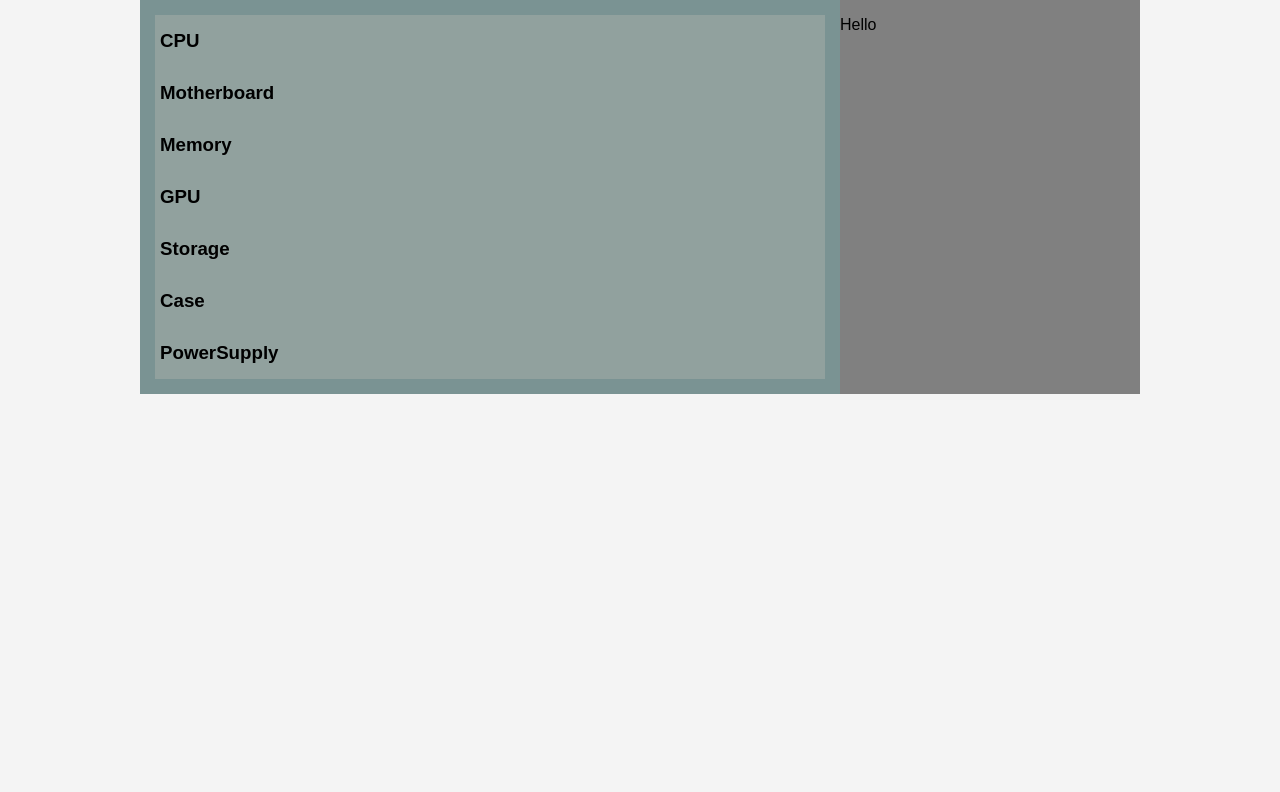
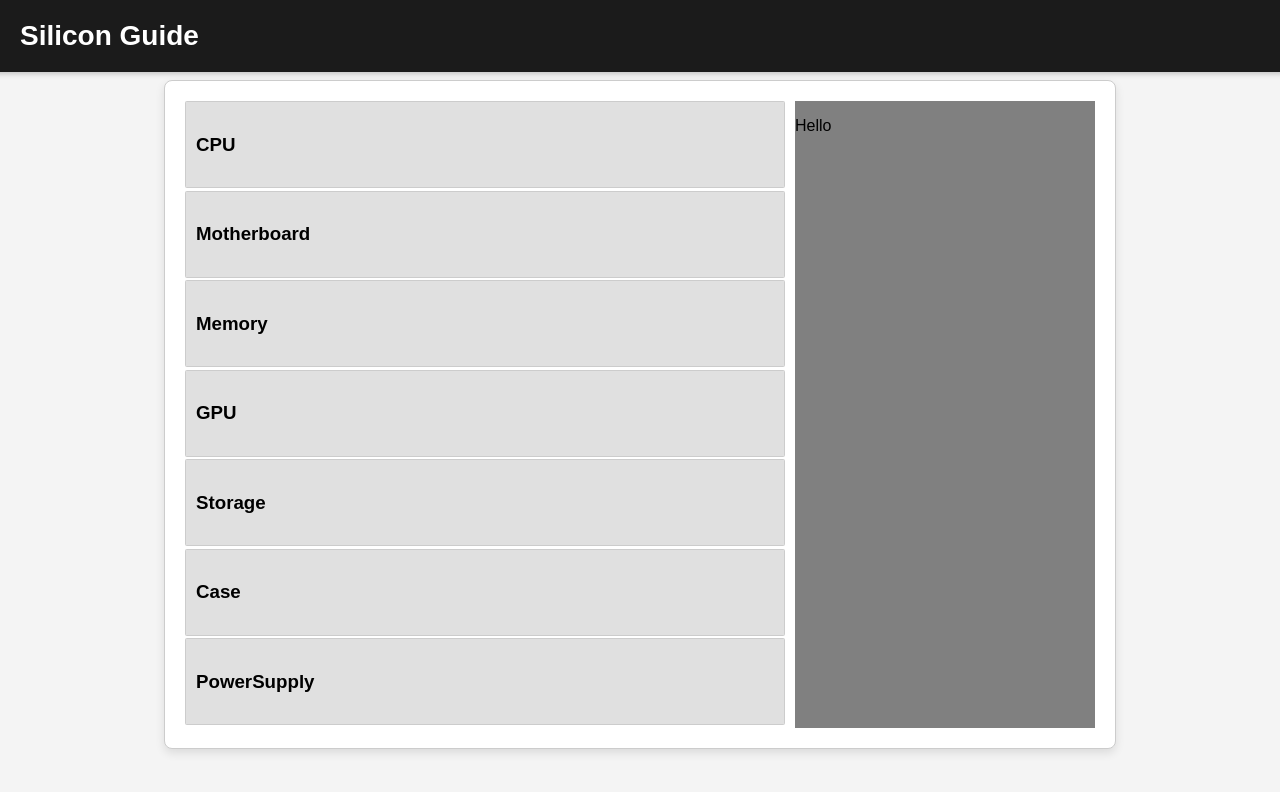
Before and after one commit to jonathanmal1119/SiliconGuide, a React (Vite) app: page / in a window 1280 px wide. Shown: the top 792 px of the page. Built offline with nearby package versions, Linux system fonts and the light colour scheme.

Commit message:
CSS Overhaul, Added functionality to display parts

```diff
--- a/src/App.css
+++ b/src/App.css
@@ -1,3 +1,9 @@
+/* Set Defaults */
+h3 {
+    margin: 0;
+}
+
+/* Style */
 table, .singleItem{
     padding:10px;
     border: black solid 1px;
@@ -16,23 +22,7 @@ table {
     text-align: center;
 }
 
-.allparts{
-    display: flex;
-    flex-direction: column;
-    flex-grow: 2;
-    padding:15px;
-    background-color: rgba(83, 194, 194, 0.76);
-}
-
-.pcpart{
-    display: flex;
-    flex-direction: column;
-    background-color: rgba(212, 235, 235, 0.76);
-    text-align: left;
-    width:100%;
-}
-
-body {
+body, #root {
     font-family: Arial, sans-serif;
     background-color: #f4f4f4;
     margin: 0;
@@ -42,14 +32,29 @@ body {
 }
 
 .categoryname{
-    margin: 0px;
-    padding: 15px 5px 15px 5px;
-    background-color: rgba(129, 141, 137, 0.719);
+    background-color: #e0e0e0;
+    padding: 10px;
+    border-radius: 1.5px;
+    border: 1px solid #ccc;
+    height: 65px;
+    margin-bottom: 2.5px;
+    display: flex;
+    justify-content: left;
+    align-items: center;
 }
+
 .container{
-    display: flex;
-    width:1000px;
-    background-color: rgb(248, 0, 0);
+    display: grid;
+    grid-template-columns: 2fr 1fr;
+    gap: 10px;
+    max-width: 2000px;
+    background-color: white;
+    border: 1px solid #ccc;
+    padding: 20px;
+    border-radius: 8px;
+    margin: auto;
+    margin-top: 80px;
+    box-shadow: 0 4px 10px rgba(0, 0, 0, 0.1);
 }
 
 #inputcon{
@@ -62,75 +67,93 @@ body {
 }
 
 
-/*
-
-* {
-    margin: 0;
-    padding: 0;
-    box-sizing: border-box;
-}
-
-body {
-    font-family: Arial, sans-serif;
-    background-color: #f4f4f4;
-    margin: 0;
-    min-height: 100vh;
-    display: flex;
-    flex-direction: column;
-}
-
-
 .main-header {
     display: flex;
+    background-color: #1b1b1b;
+    color: white;
     justify-content: space-between;
     align-items: center;
-    background-color: #1b1b1b;
-    color: white;
-    padding: 20px 20px;
+    padding: 20px;
     box-shadow: 0 2px 5px rgba(0, 0, 0, 0.2);
     position: fixed;
     width: 100%;
-    top: 0;
-    z-index: 10;
 }
 
 .logo {
+    padding-left: 20px;
     font-size: 1.75rem;
     font-weight: bold;
 }
 
-.header-actions {
+.additem {
     display: flex;
     align-items: center;
-    gap: 15px;
 }
 
-.header-actions a {
-    color: white;
-    text-decoration: none;
-    font-size: 1rem;
+.partsChoices{
+    margin-bottom: 2.5px;
 }
 
-.header-actions select {
-    padding: 5px;
-    border-radius: 5px;
-    border: none;
-    outline: none;
+.partContainer {
+    display: flex;
+    justify-content: space-between;
+    align-items: center;
+    width: 100%;
+    gap: 10px;
+    border: 1px solid #ccc;
+    padding: 10px;
+    box-sizing: border-box;
 }
 
-.theme-toggle, .search-btn {
-    background-color: #333;
-    color: white;
-    border: none;
-    padding: 5px 10px;
-    border-radius: 5px;
-    cursor: pointer;
-    font-size: 1rem;
+button {
+    flex: 0 0 auto;
+    width: 25px;
+    height: 25px;
+    padding: 0;
+    display: flex;
+    justify-content: center;
+    align-items: center;
+    border: 1px solid #ccc;
+    border-radius: 4px;
 }
 
-.theme-toggle:hover, .search-btn:hover {
-    background-color: #555;
+.partData {
+    padding: 5px;
 }
+
+#itemName {
+    flex: 3;
+    text-align: left;
+}
+
+#price {
+    flex: 1;
+    text-align: right;
+}
+
+#link {
+    flex: 2;
+    text-align: center;
+}
+
+#watt {
+    flex: 1;
+    text-align: right;
+}
+
+/* Buy Button */
+.buyItem:hover {
+    background-color: #d4d4d4; /* Darker color on hover */
+}
+
+/* Add Item */
+.addItem:hover {
+    background-color: #d4d4d4; /* Darker color on hover */
+}
+
+
+
+/* Extra
 
 .main-container {
     display: grid;
--- a/src/App.jsx
+++ b/src/App.jsx
@@ -1,13 +1,16 @@
 import ComputerPart from './ComputerPart'
+import Header from './Header'
 import './App.css'
+import test from "./Assistant"
 
 function App() {
 
   return (
     <>
+      <Header/>
       <div className="container">
         <div className="allparts">
-          <ComputerPart partname="CPU"/>
+          <ComputerPart partname="CPU" partList={test()}/>
 
           <ComputerPart partname="Motherboard" partList={[
             {
--- a/src/Assistant.jsx
+++ b/src/Assistant.jsx
@@ -1,6 +1,21 @@
-
-
 function test(){
 
-    return
+    return [
+        {
+            id:0,
+            name:"Ryzen 9 7900x",
+            price:100,
+            link:"https://www.youtube.com/",
+            estimated_watts:105
+        },
+        {
+            id:0,
+            name:"Chat2",
+            price:0,
+            link:"",
+            estimated_watts:0
+        },
+    ];
 }
+
+export default test
--- a/src/ComputerPart.jsx
+++ b/src/ComputerPart.jsx
@@ -1,7 +1,10 @@
 import PartList from "./partList.jsx"
+import React, { useState, useRef } from "react";
 
 //Specific part that will house other data
 function ComputerPart(props){
+    const [name = "balls", useName] = useState();
+    const expandableRef = useRef(null);
 
     const {partname ="pcpart",partList=[{
         id:0,
@@ -11,15 +14,19 @@ function ComputerPart(props){
         estimated_watts:0
     }]} = props
 
+    const handleClick = () => {
+        if (expandableRef.current) {
+          expandableRef.current.style.display = expandableRef.current.style.display === "none" ? "block" : "none";
+        }
+    };
+
     return (
         <div className = "pcpart" id={partname}>
-            <div className = "category">
+            <div className = "category" onClick={handleClick}>
                 <h3 className = "categoryname">{partname}</h3>
             </div>
-            <div className = "partsChoices">
-                <table>
-                    <PartList itemList={partList}/>
-                </table>
+            <div ref={expandableRef} className = "partsChoices" style={{ display: "none" }}>
+                <PartList itemList={partList}/>
             </div>
         </div>
     );
--- /dev/null
+++ b/src/Header.jsx
@@ -0,0 +1,13 @@
+function Header() {
+    return (
+        <>
+        <header className="main-header">
+            <div className="logo">
+                <span>Silicon Guide</span>
+            </div>
+        </header>
+        </>
+    );
+}
+
+export default Header
--- a/src/partList.jsx
+++ b/src/partList.jsx
@@ -3,17 +3,25 @@ import PropTypes from 'prop-types'
 function List(props){
     const {itemList = []} = props;
 
-    const listItems = itemList.map(item =>
-        <tr key = {item.id}>
-            <td className="singleItem" id="itemName">{item.name}</td>
-            <td className="singleItem" id = "price">{item.price}</td>
-            <td className="singleItem" id = "link"> <a href={item.link}> {item.link}</a></td>
-            <td className="singleItem" id = "watt"> {item.estimated_watts}W</td>
-        </tr>
-    );
+    const listItems = itemList.map(item => (
+        <div className='partContainer'>
+            <button className="addItem" id="add">
+                <svg xmlns="http://www.w3.org/2000/svg" width="24" height="24" viewBox="0 0 24 24"><path d="M19 11h-6V5h-2v6H5v2h6v6h2v-6h6z"/></svg>
+            </button>
+            <div className="partData" id="itemName">    {item.name}                 </div>
+            <div className="partData" id="watt">        {item.estimated_watts} W    </div>
+            <div className="partData" id="price">       ${item.price}                </div>
+
+            <button className='buyItem' id="buy">
+                <a href={item.ink} target="_blank" rel="noopener noreferrer">
+                    <svg xmlns="http://www.w3.org/2000/svg" width="24" height="24" viewBox="0 0 24 24"><path d="M5 22h14c1.103 0 2-.897 2-2V9a1 1 0 0 0-1-1h-3V7c0-2.757-2.243-5-5-5S7 4.243 7 7v1H4a1 1 0 0 0-1 1v11c0 1.103.897 2 2 2zM9 7c0-1.654 1.346-3 3-3s3 1.346 3 3v1H9V7zm-4 3h2v2h2v-2h6v2h2v-2h2l.002 10H5V10z"/></svg>
+                </a>
+            </button>
+        </div>
+    ));
 
     return(<>
-        <tbody>{listItems}</tbody>
+        {listItems}
     </>);
 }
 
```
